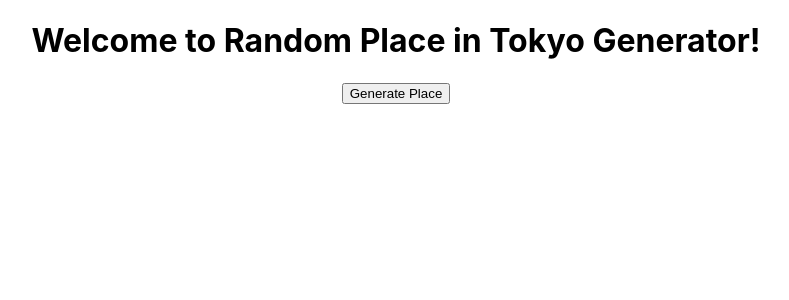
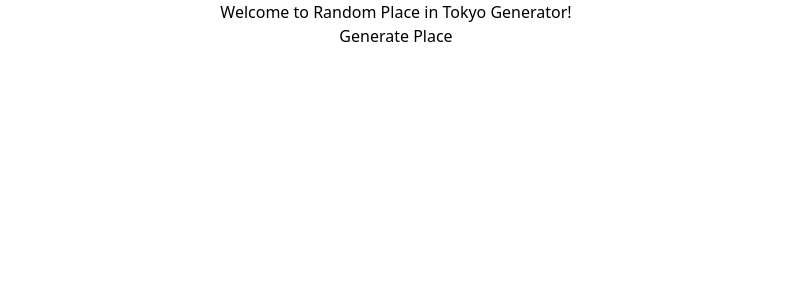
Before and after one commit to stevenfukase/23wards, a React (Create React App) app: page / in a window 1280 px wide. Shown: the top 300 px of the page, without its empty margins (244-1033 px from the left). Built offline with nearby package versions, Linux system fonts and the light colour scheme.

Commit message:
Installed Tailwind

```diff
--- /dev/null
+++ b/craco.config.js
@@ -0,0 +1,10 @@
+module.exports = {
+  style: {
+    postcss: {
+      plugins: [
+        require('tailwindcss'),
+        require('autoprefixer'),
+      ],
+    },
+  },
+}
--- a/src/styles/index.css
+++ b/src/styles/index.css
@@ -1,13 +1,3 @@
-body {
-  margin: 0;
-  font-family: -apple-system, BlinkMacSystemFont, 'Segoe UI', 'Roboto', 'Oxygen',
-    'Ubuntu', 'Cantarell', 'Fira Sans', 'Droid Sans', 'Helvetica Neue',
-    sans-serif;
-  -webkit-font-smoothing: antialiased;
-  -moz-osx-font-smoothing: grayscale;
-}
-
-code {
-  font-family: source-code-pro, Menlo, Monaco, Consolas, 'Courier New',
-    monospace;
-}
+@tailwind base;
+@tailwind components;
+@tailwind utilities;
--- /dev/null
+++ b/tailwind.config.js
@@ -0,0 +1,11 @@
+module.exports = {
+  purge: ['./src/**/*.{js,jsx,ts,tsx}', './public/index.html'],
+  darkMode: false, // or 'media' or 'class'
+  theme: {
+    extend: {},
+  },
+  variants: {
+    extend: {},
+  },
+  plugins: [],
+}
```
Also changed, not shown: package.json (+9 -3 lines), 1 other file (tests, documents, lock files or other folders).
